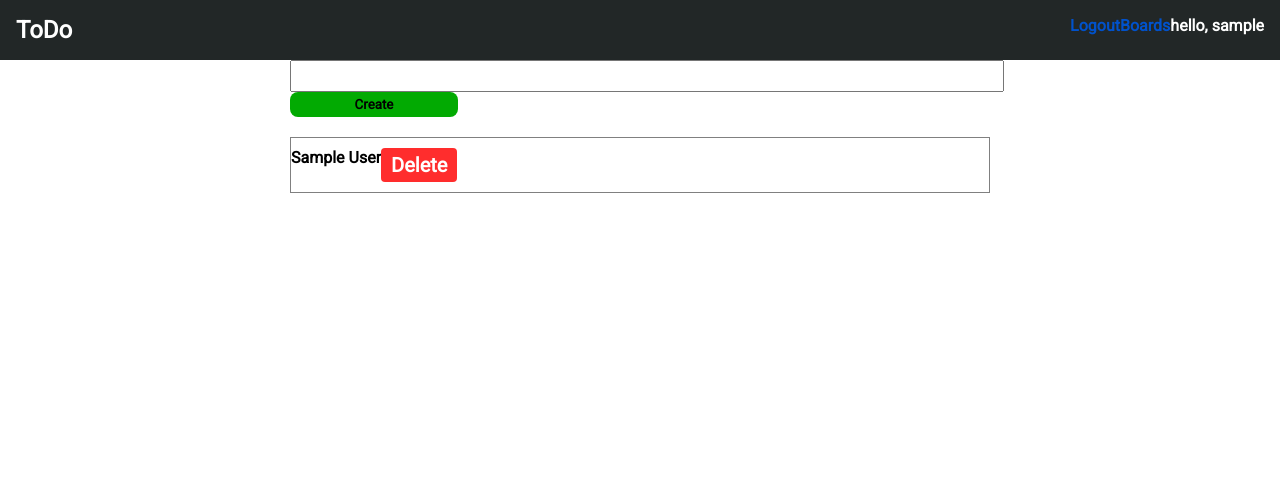
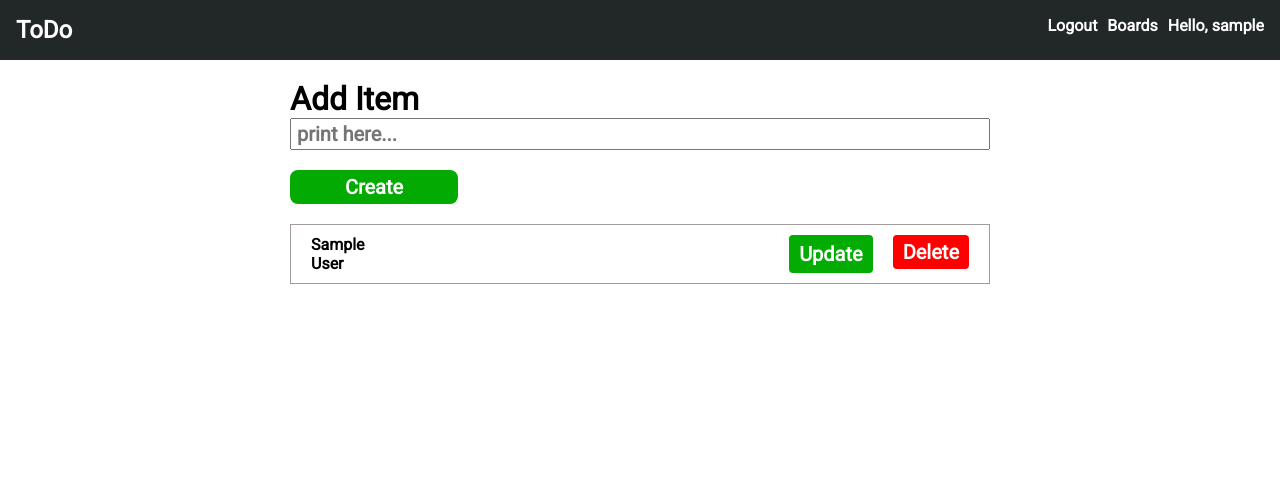
Before and after one commit to SS1L/ToDo, a Django app: page /board/ in a window 1280 px wide. Shown: the top 483 px of the page. Run offline with Django 3.2, Linux system fonts and the light colour scheme; a user stored in the database is signed in; tables that the repository leaves empty hold one stand-in row (values such as "Sample post").

Commit message:
create update page

```diff
--- a/todoproject/accounts/models.py
+++ b/todoproject/accounts/models.py
@@ -9,7 +9,6 @@ class Task(models.Model):
     #user = models.ForeignKey(Category, null=True,on_delete=models.CASCADE)
     title = models.CharField(max_length=200)
 
-    complete = models.BooleanField(default=False)
     created = models.DateTimeField(auto_now_add=True)
 
     def __str__(self):
--- a/todoproject/accounts/templates/accounts/header.html
+++ b/todoproject/accounts/templates/accounts/header.html
@@ -3,9 +3,9 @@
         <h1><a href="{% url 'home'%}" class="logo">ToDo</a></h1>
         <div class="navigation">
             {% if user.is_authenticated %}
-            <a href="{% url 'logout' %}">Logout</a>
-            <a href="{% url 'board' %}">Boards</a>
-            <p>hello, {{user.username}}</p>
+            <a href="{% url 'logout' %}" class='nav-link'>Logout</a>
+            <a href="{% url 'board' %}" class='nav-link'>Boards</a>
+            <p>Hello, {{user.username}}</p>
             {% else %}
             <a href="{% url 'login' %}" class='login'>Login</a>
             <a href="{% url 'signup' %}" class='signup'>Signup</a>
--- a/todoproject/accounts/templates/tasks/todo.html
+++ b/todoproject/accounts/templates/tasks/todo.html
@@ -4,12 +4,13 @@
 
 {% block content %}
 <div class="todo">
+    <h1>Add Item</h1>
     <div class="todo-submit">
         <form method="POST" action="" class="todo-form">
             {% csrf_token %}
-            <input type="text" name="title" requiredid="id_title">
+            <input type="text" name="title" requiredid="id_title" placeholder="print here..." class="input-item">
             <button type="submit" class="todo-create">
-                    Create
+                Create
             </button>
         </form>
     </div>
@@ -17,13 +18,16 @@
         {% for task in tasks %}
         <div>
             <li class='create-item'>
-                <div>
+                <div class="task-item">
                     {{task}}
                 </div>
-                <form method='POST' action="/deleteTask/{{task.id}}/">
-                    {% csrf_token %}
-                    <input type="submit" value="Delete" class="delete-item">
-                </form>
+                <div class="menu-right">
+                    <a href="{% url 'update_task' task.id %}" class='update'>Update</a>
+                    <form method='POST' action="/deleteTask/{{task.id}}/" class="delete-form">
+                        {% csrf_token %}
+                        <input type="submit" value="Delete" class="delete-item">
+                    </form>
+                </div>
             </li>
         </div>
         {% endfor %}
--- a/todoproject/accounts/urls.py
+++ b/todoproject/accounts/urls.py
@@ -7,6 +7,6 @@ urlpatterns = [
     path('login/', views.loginPage, name='login'),
     path('board/', views.boardsPage, name='board'),
     path('logout/', views.logoutUser, name='logout'),
-    path('update_task/<str:index>/', views.updateTask, name='update_task'),
+    path('updateTask/<str:index>/', views.updateTask, name='update_task'),
     path('deleteTask/<str:index>/', views.deleteTask, name='delete_task'),
 ]
--- a/todoproject/accounts/views.py
+++ b/todoproject/accounts/views.py
@@ -76,9 +76,7 @@ def updateTask(request, index):
         if form.is_valid():
             form.save()
         return redirect('board')
-
-    context = {'form': form}
-    return render(request, 'tasks/update_todo.html', context)
+    return render(request, 'tasks/update_todo.html', {'form': form})
 
 def deleteTask(request, index):
     task = Task.objects.get(id=index)
--- a/todoproject/static/css/style.css
+++ b/todoproject/static/css/style.css
@@ -27,9 +27,14 @@ nav {
     display: flex;
 }
 
+.nav-link{
+    color: var(--white) !important;
+    margin-right: 10px;
+}
+
 .login{
     margin: auto;
-    color: var(--white);
+    color: var(--white) !important;
     text-decoration: none;
 }
 
@@ -45,6 +50,10 @@ nav {
     text-align: center;
 }
 
+.input-item {
+    width: 98%;
+}
+
 footer{
     position: absolute;
     bottom: 0;
@@ -58,7 +67,7 @@ footer{
 
 .todo {
     max-width: 700px;
-    margin: 0 auto;
+    margin: 20px auto;
 }
 
 .todo-submit{
@@ -74,6 +83,9 @@ footer{
     padding: 5px;
     border-radius: 8px;
     border: 0;
+    color: var(--white);
+    font-size: 20px;
+    margin-top: 20px;
 }
 
 .all-item {
@@ -82,14 +94,56 @@ footer{
 
 .create-item{
     display: flex;
-    border: 1px solid gray;
+    border: 1px solid #a19b9b;
     padding: 10px 0;
 }
 
-.delete-item{
-    background-color: #ff2d2d;
-    color: var(--white);
-    border: 0;
+.task-item {
+    display: flex;
+    align-items: center;
+    margin-left: 20px;
+}
+
+.menu-right {
+    display: flex;
+    width: 100%;
+    justify-content: flex-end;
+}
+
+.update {
+    display: flex;
+    align-items: center;
+    background-color: #03ac03;
+    color: var(--white) !important;
     padding: 5px 10px;
     border-radius: 4px;
+    margin-right: 20px;
+    font-size: 20px;
 }
+
+.delete-form{
+    margin-right: 20px;
+}
+
+.delete-item {
+    background-color: red;
+    color: var(--white);
+    padding: 5px 10px;
+    border-radius: 4px;
+    border: 0;
+}
+
+.update-form{
+    display: flex;
+}
+
+.update-btn {
+    margin-left: 20px;
+    width: 20%;
+    background-color: #03ac03;
+    color: var(--white);
+    padding: 5px 10px;
+    border-radius: 4px;
+    font-size: 20px;
+    border: 0;
+}
```
Also changed, not shown: todoproject/accounts/templates/tasks/update_todo.html (+15 -6 lines), todoproject/accounts/migrations/0010_remove_task_complete.py (added).
